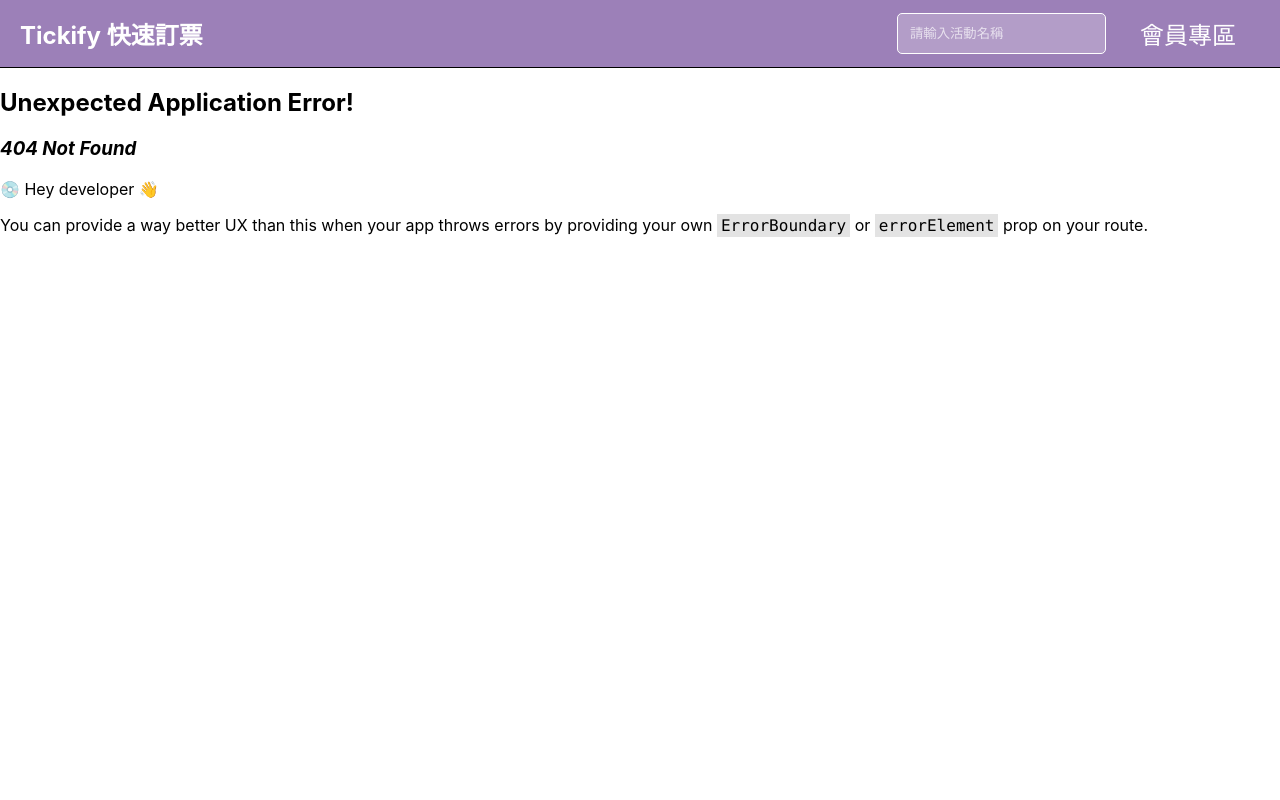
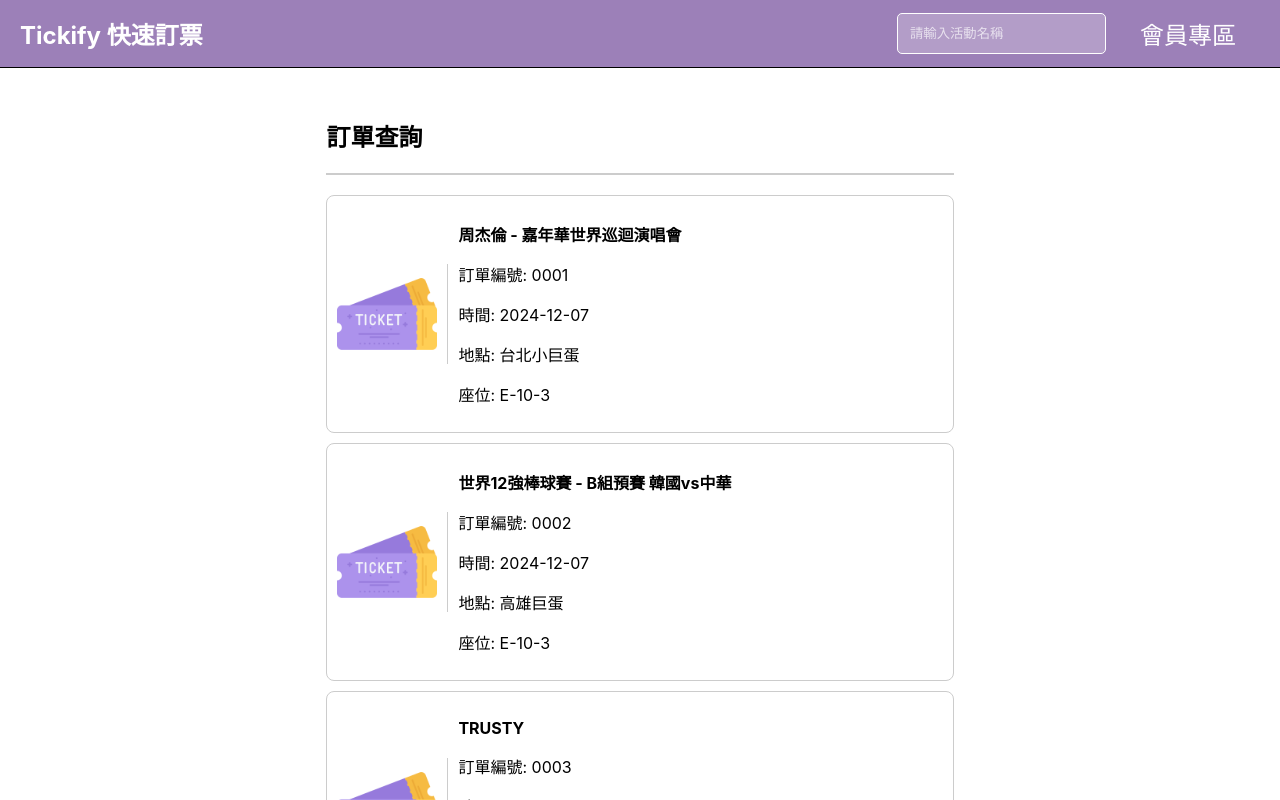
Before and after one commit to CHPIYR2/db_project, a React (Create React App) app: page /Order in a window 1280 px wide. Before the commit this address had no page. Shown: the top 800 px of the page. Built offline with nearby package versions, Linux system fonts and the light colour scheme.

Commit message:
add order page

```diff
--- a/src/App.js
+++ b/src/App.js
@@ -5,6 +5,7 @@ import Home from './pages/Home.tsx';
 import Signup from './pages/auth/signup/Page.tsx';
 import Signin from './pages/auth/signin/Page.tsx';
 import SeatSelection from './pages/ticket/SeatSelection.tsx';
+import Order from './pages/order/Order.tsx';
 
 const router = createBrowserRouter([
   {
@@ -22,6 +23,10 @@ const router = createBrowserRouter([
   {
     path: "/SeatSelection",
     element: <SeatSelection />,
+  },
+  {
+    path: "/Order",
+    element: <Order />,
   }
 ]);
 
--- a/src/components/Header.tsx
+++ b/src/components/Header.tsx
@@ -39,7 +39,7 @@ const Header = () => {
               <a href="/signin">登入</a>
             )}
             {isLoggedIn ? (
-              <a href="/">訂單查詢</a>
+              <a href="/order">訂單查詢</a>
             ) : (
               <a href="/signup">註冊</a>
             )}
--- /dev/null
+++ b/src/pages/order/Order.tsx
@@ -0,0 +1,59 @@
+import React, { useState, useEffect } from 'react';
+
+
+// 定義資料類型
+interface  OrderList {
+    ticket_id: number,
+    activity: string;
+    image: string;
+    activity_date: string;
+    place: string;
+    seat: string;
+}
+
+function Order() {
+  const [orderList, setorderList] = useState< OrderList[]>([]);
+
+  useEffect(() => {
+
+
+    const exampleorderList:  OrderList[] = [
+      { ticket_id: 1, activity: '周杰倫 - 嘉年華世界巡迴演唱會', image: 'IVE.jpg', activity_date: '2024-12-07', place: '台北小巨蛋', seat: 'E-10-3' },
+      { ticket_id: 2, activity: '世界12強棒球賽 - B組預賽 韓國vs中華', image: 'NewJeans.jpg', activity_date: '2024-12-07', place: '高雄巨蛋', seat: 'E-10-3' },
+      { ticket_id: 3, activity: 'TRUSTY', image: 'TRUSTY.jpg', activity_date: '2024-12-07', place: '台中體育館', seat: 'E-10-3' }
+    ];
+    setorderList(exampleorderList);
+
+  }, []);
+
+
+
+  return (
+    <div style={{ height: '100%', width: '100%', margin: '0 auto', padding: '0' }}>
+
+        <div style={{ width: '49%', margin: '20px auto', padding: '10px', borderRadius: '8px' }}>
+            <h2 style={{ textAlign: 'left'}}>訂單查詢</h2>
+            <hr style={{ margin: '20px 0', border: '1px solid #ccc' }} />
+            {orderList.map((event) => (
+                <div key={event.activity} style={{ display: 'flex', alignItems: 'center', border: '1px solid #ccc', borderRadius: '8px', padding: '10px', margin: '10px 0' }}>
+                <img
+                    src={'ticket.png'}
+                    style={{ width: '100px', height: '100px', objectFit: 'cover', marginRight: '10px' }}
+                />
+                <div style={{ width: '1px', backgroundColor: '#ccc', height: '100px', marginRight: '10px' }}></div>
+                <div style={{ flexGrow: 1, marginRight: '10px' }}>
+                    <p><strong>{event.activity}</strong></p>
+                    <p>訂單編號: {event.ticket_id.toString().padStart(4, '0')}</p>
+                    <p>時間: {event.activity_date}</p>
+                    <p>地點: {event.place}</p>
+                    <p>座位: {event.seat}</p>
+                </div>
+                </div>
+            ))}
+        </div>
+    </div>
+  );
+}
+
+
+export default Order;
```
